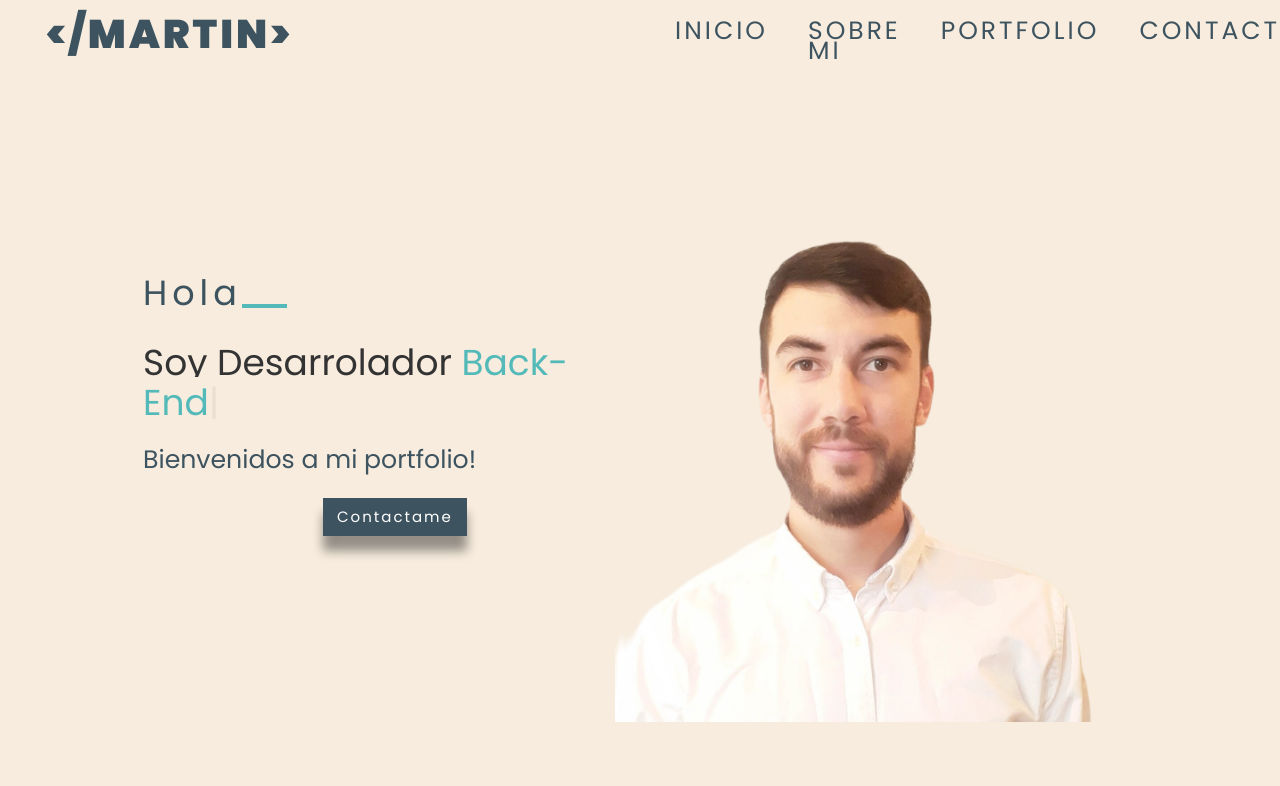
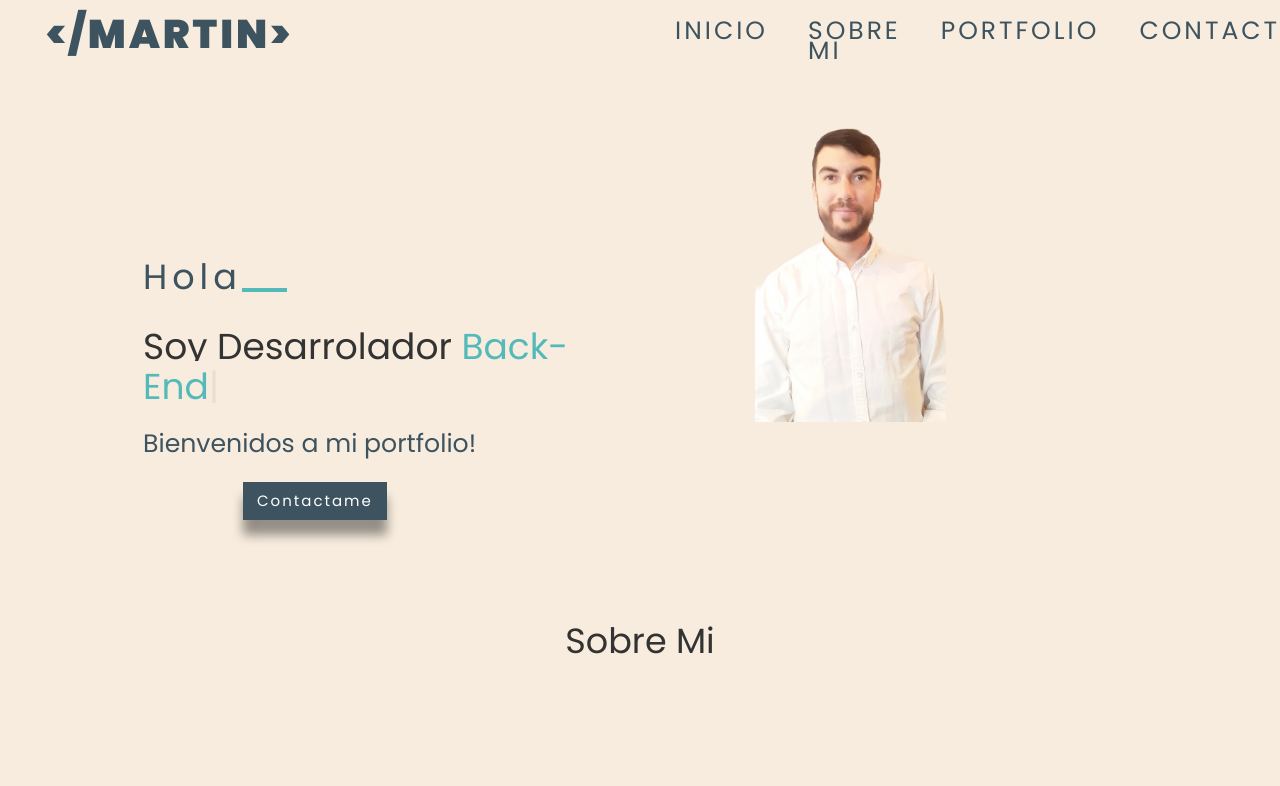
Before and after one commit to ojedam13/Portfolio_P5, a plain HTML site: page index.html in a window 1280 px wide. Shown: the top 786 px of the page. Drawn offline with nearby package versions, Linux system fonts and the light colour scheme.

Commit message:
mejorando la imagen de home

```diff
--- a/index.html
+++ b/index.html
@@ -12,7 +12,7 @@
     <title>Martin Ojeda</title>
 </head>
 <body>
-    <div class="navegation">
+    <div class="navegation" id="home">
         <!--Navegation start-->
         <nav class="navbar navbar-expand-md fixed-top">
         <div class="container-fluid">
@@ -23,16 +23,16 @@
                 <a class="col-lg-6 logo col-sm-4" href="#">&lt;/Martin&gt;</a>
                 <ul class="navbar-nav col-lg-6 col-sm-8 navItems">
                     <li class="nav-item active ">
-                        <a class="nav-link "href="#">Inicio</a>
+                        <a class="nav-link "href="home">Inicio</a>
                     </li>
                     <li class="nav-item">
-                        <a class="nav-link" href="#">Sobre mi</a>
+                        <a class="nav-link" href="about">Sobre mi</a>
                     </li>
                     <li class="nav-item">
-                        <a class="nav-link" href="#">Portfolio</a>
+                        <a class="nav-link" href="portfolio">Portfolio</a>
                     </li>
                     <li class="nav-item">
-                        <a class="nav-link" href="#">Contacto</a>
+                        <a class="nav-link" href="contact">Contacto</a>
                     </li>
                 </ul>
             </div>
@@ -44,23 +44,47 @@
 
         <!--Background Start-->
         <div class="wrapper">
-            <div class="columna col-lg-6">
+            <div class="columna1 col-lg-6 col-12 col-md-12">
                 <span class="topline">Hola</span>
                 <h1>Soy Desarrolador <span class="multiText"></span></h1>
                 <p>Bienvenidos a mi portfolio!</p>
                 <div class="boton">
-                    <button>Contactame</button>
+                    <button><a href="https://www.linkedin.com/in/ojedamartin13/" target="_blank">Contactame</a> </button>
                 </div>
             </div>
-            <div class="columna col-lg-6">
+            <div class="columna col-lg-6 col-12 col-md-12">
                 <div class="imgBox">
-                    <img src="./img/yo.png"  alt="Imagen portfolio" class="img-fluid">
+                    <!-- <img src="./img/undraw_programming_re_kg9v.svg"  alt="Imagen portfolio" class="w-75" > -->
+                    <img src="./img/yo.png"  alt="Imagen portfolio" class="img-fluid w-50" >
                 </div>
             </div>
         </div>
+
         <!--Background End-->
 
-        <!--Sobre mi-->
+        <!--Inicio Sobre mi-->
+        <div id="about" class="pb-5">
+            <div class="post-heading text-center">
+                <h3 class="display-4 font-weight-bold ">Sobre Mi</h3>
+                <hr class="w-50 mx-auto pb-5">
+            </div>
+            <div class="row">
+                <div class="">
+                    <img src="" alt="">
+                </div>
+            </div>
+
+        </div>
+        <!--Fin Sobre mi-->
+
+        <!--Inicio Portfolio-->
+        <div id="portfolio"></div>
+        <!--Fin Portfolio-->
+
+        <!--Inicio contact-->
+        <div id="contact" ></div>
+        <!--Fin contact-->
+
 
 
 
--- a/style/style.css
+++ b/style/style.css
@@ -10,7 +10,7 @@
 
 /*-------NavBar-------------*/
 .logo{
-    display: flex;
+    /* display: flex; */
     font-size: 40px;
     font-weight: 800;
     color: #3d535f;
@@ -20,9 +20,9 @@
 
 }
 
-.navItems{
+/* .navItems{
     display: flex;
-}
+} */
 
 .navItems li{
     list-style: none;
@@ -46,19 +46,19 @@
 }
 /*------Home-----------*/
 .wrapper{
-    display: flex;
-    width: 100%;
-    height: 80vh;
-    justify-content: center;
-    align-items: center;
-    padding: 0 10%;
+    /* display: flex; */
+    /* width: 100%;
+    height: 100%; */
+    /* justify-content: center;
+    align-items: center; */
+    padding: 100px 10%;
     overflow: hidden;
     margin: -20px 0;
 }
 
-/* .columna{
-    width: 50%;
-} */
+.columna1{
+    margin-top: 70px;
+}
 
 
 .topline{
@@ -98,8 +98,8 @@ p{
 .boton{
     width: 100%;
     position: relative;
-    left: 180px;
-    color: #fff;
+    left: 100px;
+
     font-size: 15px;
 }
 button{
@@ -118,25 +118,49 @@ button{
 
  button:hover{
     background-color: #54BAB9;
+
 }
+button a {
+    color: #fff;
+
+}
+button:hover a{
+    text-decoration: none;
+    color: #fff;
+}
+
+.imgBox{
+    margin: -100px 0 0 100px;
+}
+
+@media only screen and (max-width : 900px) {
+.imgBox{
+    display: none;
+}
+
+}
+/*
 .imgBox{
     position: relative;
-    width: 100%;
-    height: 100%;
+    width: 90%;
+    height: 60%;
+
 }
 
 .imgBox img{
     position: relative;
-    height: 100%;
-    width: calc(130% - 80px);
-    top: 120px;
-    right: 50px;
+    height: 600px;
+
+    width: calc(110% - 80px);
+    top: -180px;
+    right: -50px;
     animation: animateUser 4s linear infinite;
 }
 
 @keyframes animateUser {
     50%{
-        right: 30px;
-        top: 180px;
+        right: -90px;
+        top: -150px;
     }
 }
+ */
```
Also changed, not shown: img/undraw_programming_re_kg9v.svg (added).
